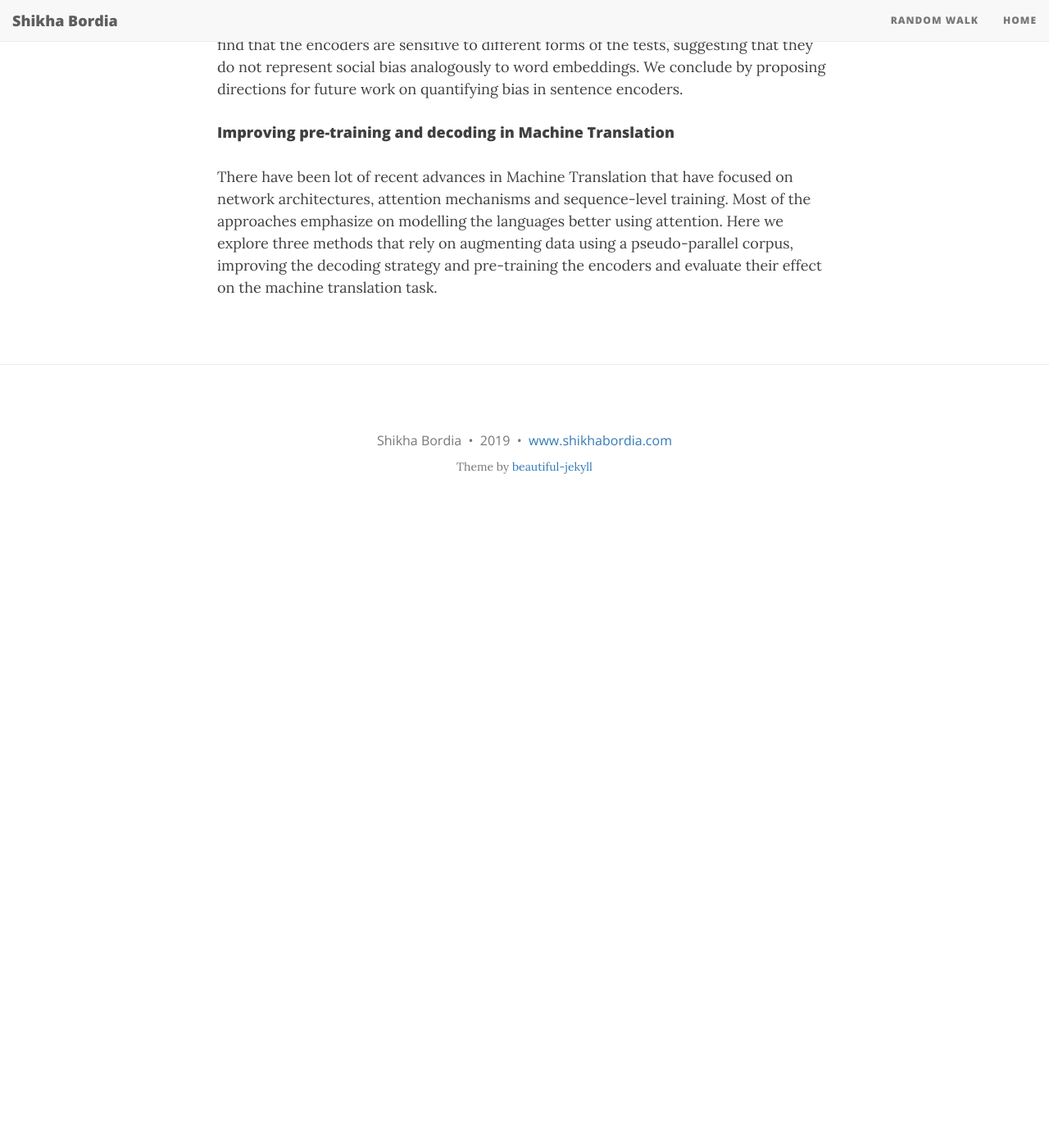
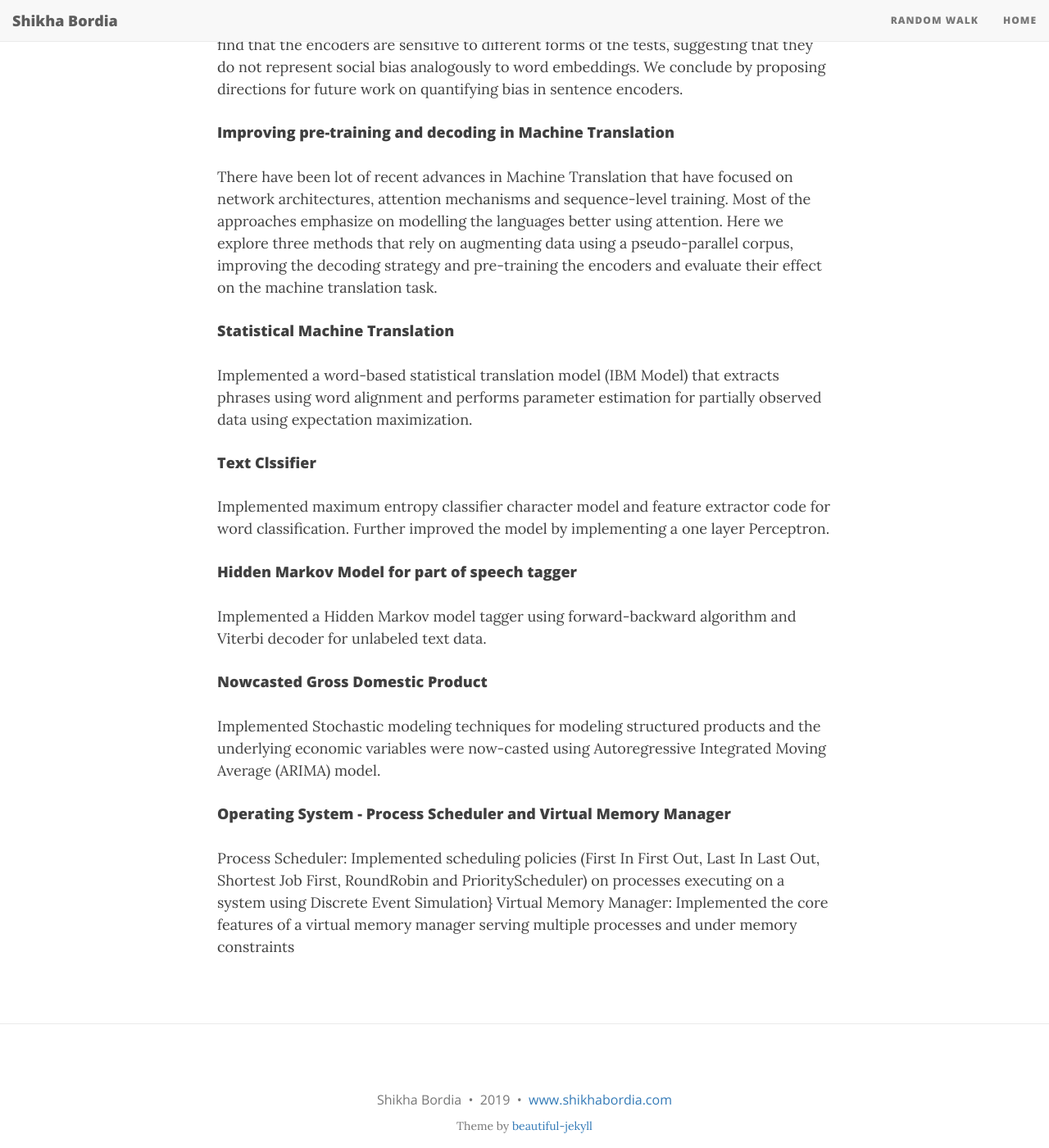
Before and after one commit to BordiaS/bordias.github.io, a Jekyll site: the page built from aboutme.md, in a window 1280 px wide and 1400 px high, scrolled down 1318 px. Shown: the whole window at 82% size. Built offline with Jekyll 4.4.1, drawn with Linux system fonts in a browser that asks for light colours; nearby versions of some CDN libraries; before the commit the page ends 1948 px from its top, so only the background shows below that; some of the changed text lies outside the part shown.

Commit message:
Update aboutme.md

```diff
--- a/aboutme.md
+++ b/aboutme.md
@@ -25,3 +25,20 @@ The Word Embedding Association Test shows that GloVe and word2vec word embedding
 
 #### Improving pre-training and decoding in Machine Translation
 There have been lot of recent advances in Machine Translation that have focused on network architectures, attention mechanisms and sequence-level training. Most of the approaches emphasize on modelling the languages better using attention. Here we explore three methods that rely on augmenting data using a pseudo-parallel corpus, improving the decoding strategy and pre-training the encoders and evaluate their effect on the machine translation task.
+
+
+#### Statistical Machine Translation
+Implemented a word-based statistical translation model (IBM Model) that extracts phrases using word alignment and performs parameter estimation for partially observed data using expectation maximization.
+
+#### Text Clssifier
+Implemented maximum entropy classifier character model and feature extractor code for word classification. Further improved the model by implementing a one layer Perceptron.
+
+#### Hidden Markov Model for part of speech tagger
+Implemented a Hidden Markov model tagger using forward-backward algorithm and Viterbi decoder for unlabeled text data.
+
+#### Nowcasted Gross Domestic Product
+Implemented Stochastic modeling techniques for modeling structured products and the underlying economic variables were now-casted using Autoregressive Integrated Moving Average (ARIMA) model.
+
+#### Operating System - Process Scheduler and Virtual Memory Manager
+Process Scheduler: Implemented scheduling policies  (First In First Out, Last In Last Out, Shortest Job First, RoundRobin and PriorityScheduler) on processes executing on a system using Discrete Event Simulation}
+Virtual Memory Manager: Implemented the core features of a virtual memory manager serving multiple processes and under memory constraints
```
Also changed, not shown: other parts of aboutme.md (+1 -1 lines).
